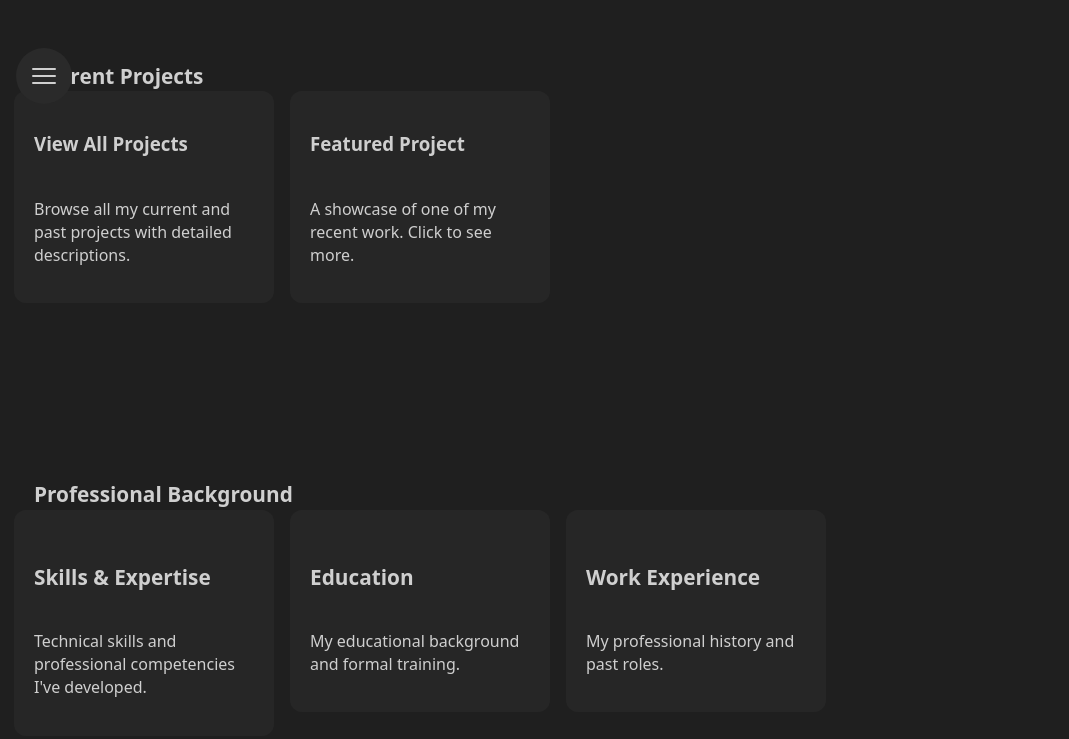
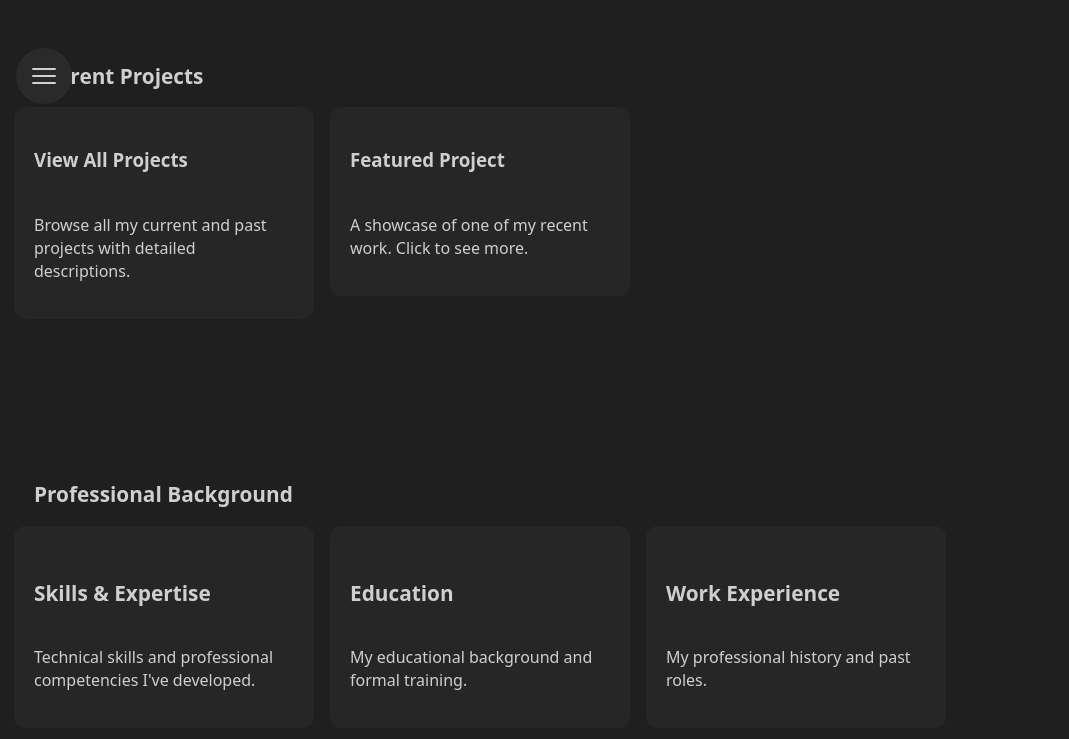
Before and after one commit to veenetul/veenetul.github.io, a website built with Vite: page index.html in a window 1280 px wide. Shown: the part 678-1417 px from the top of the page, without its empty margins (2-1071 px from the left). Built offline with nearby package versions, Linux system fonts and the light colour scheme.

Commit message:
rounded side swithes and index layout changed

```diff
--- a/index.html
+++ b/index.html
@@ -124,7 +124,7 @@
         <a href="/src/pages/skills.html">Skills</a>
         <a href="/src/pages/education.html">Education</a>
         <a href="/src/pages/experience.html">Work Experience</a>
-        <a href="/src/pages/contacts.html">Contact</a> </nav>
+        <a href="/src/pages/contacts.html">Contact</a>
       </nav>
 
       <footer class="overlay-footer">
--- a/src/styles/base.css
+++ b/src/styles/base.css
@@ -8,6 +8,7 @@
 
   /* Spacing */
   --radius: 12px;
+  --radius-sm: 8px;
   --gap: 1.25rem;
 
   /* Typography */
--- a/src/styles/components.css
+++ b/src/styles/components.css
@@ -235,7 +235,7 @@ body.overlay-left  .overlay-header { padding-right: 3.25rem; }
   padding: .45rem .65rem;
   border: none;
 
-  border-radius: var(--radius-sm);
+  border-radius: var(--radius-sm, 8px);
   cursor: pointer;
 
   transition: background-color .1s;
--- a/src/styles/layout.css
+++ b/src/styles/layout.css
@@ -45,6 +45,9 @@
 
 .shortcuts {
   padding: 2rem 1rem 8rem;
+  display: grid;
+  gap: 1rem;
+  grid-template-columns: 1fr;
 }
 
 .shortcuts h2 {
@@ -54,14 +57,12 @@
 }
 
 .shortcuts .shortcut-card {
-  margin-bottom: 1rem;
+  margin-bottom: 0;
 }
 
 @media (min-width: 720px) {
-  .shortcuts .shortcut-card {
-    float: left;
-    width: 260px;
-    margin-right: 1rem;
+  .shortcuts {
+    grid-template-columns: repeat(auto-fit, minmax(250px, 1fr));
+    align-items: start;
   }
-  .shortcuts { overflow: hidden; }
 }
```
